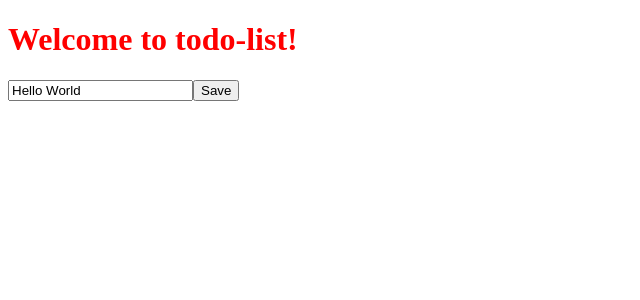
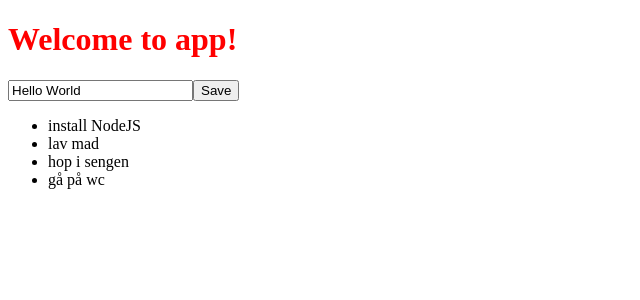
Before and after one commit to steffen555/angular-tutorial, an Angular app: page / in a window 1280 px wide. Shown: the top 300 px of the page, without its empty margins (0-640 px from the left). Built offline with nearby package versions, Linux system fonts and the light colour scheme.

Commit message:
Completed #9

```diff
--- a/src/app/app.component.ts
+++ b/src/app/app.component.ts
@@ -7,9 +7,20 @@
       Welcome to {{ title }}!
     </h1>
     <app-input-button-unit></app-input-button-unit>
+    <ul>
+      <li *ngFor="let todoItem of todoList">
+        {{ todoItem.title }}
+      </li>
+    </ul>
   `,
   styleUrls: ['./app.component.scss']
 })
 export class AppComponent {
-  title = 'todo-list';
+  title = 'app';
+  todoList = [
+    {title: 'install NodeJS'},
+    {title: 'lav mad'},
+    {title: 'hop i sengen'},
+    {title: 'gå på wc'}
+  ];
 }
```
